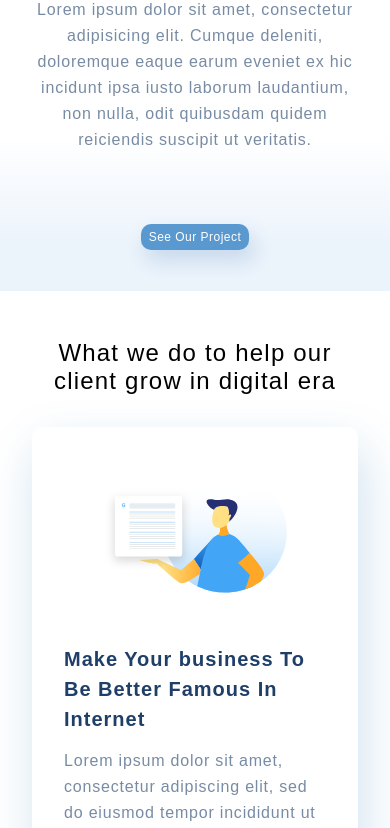
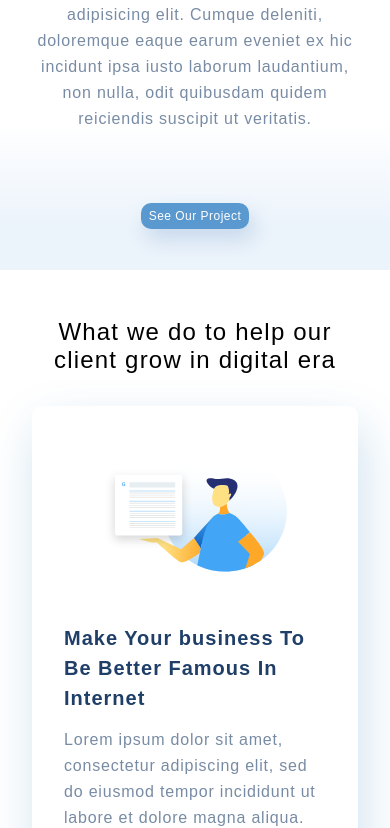
Before and after one commit to paveltyukin/gb-simple-site, a website: page client/index.html in a window 390 px wide. Shown: the part 201-1029 px from the top of the page. Drawn offline with Linux system fonts and the light colour scheme.

Commit message:
fix(css): top__info

```diff
--- a/client/style.scss
+++ b/client/style.scss
@@ -292,7 +292,7 @@ input, textarea {
     }
 
     .top__info {
-        background-position: right 280px;
+        padding-top: 50px;
     }
 
     .card-box {
@@ -333,7 +333,7 @@ input, textarea {
     }
 
     .top__info {
-        padding-top: 36px;
+        padding-top: 15px;
         display: flex;
         flex-direction: column;
         align-items: center;
```
Also changed, not shown: client/style.css.
